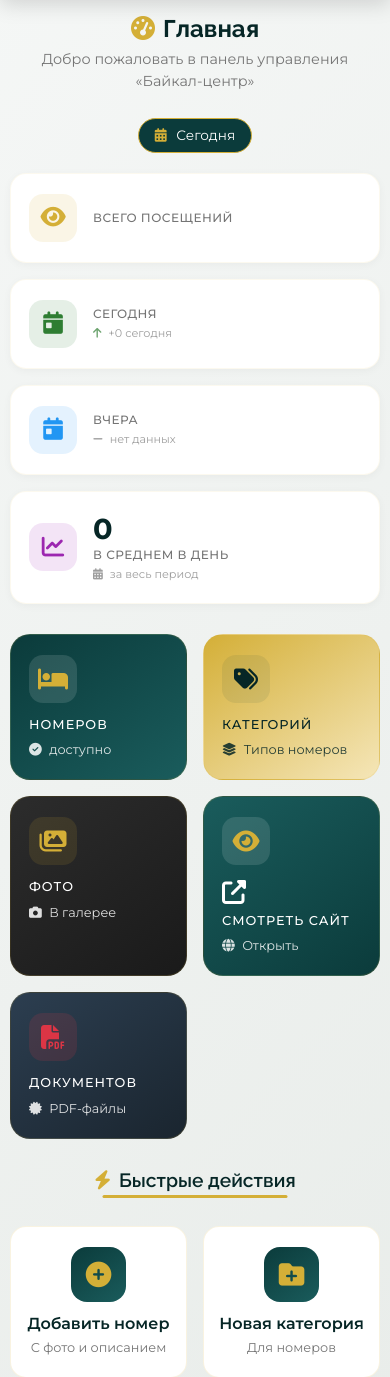
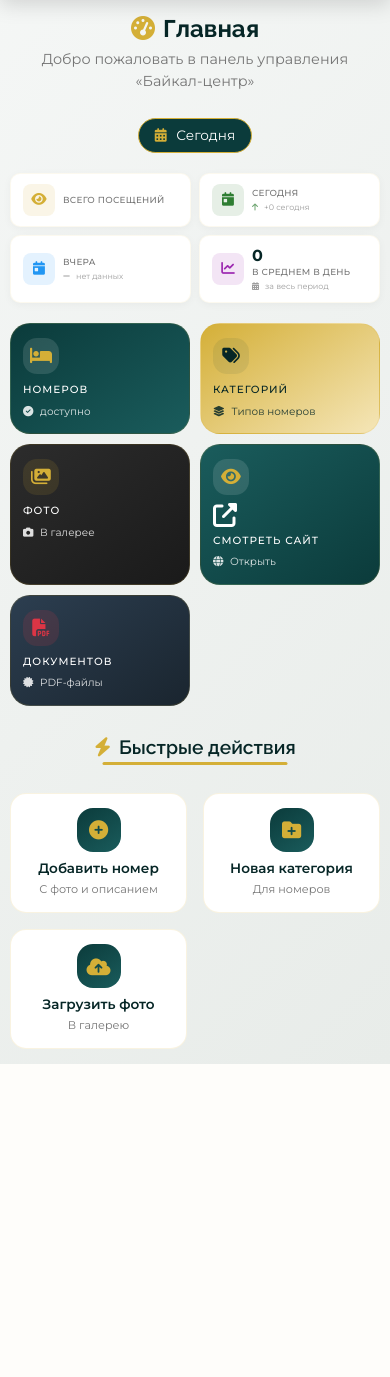
Before and after one commit to Vane4kaddd/baikal-center, a Flask app: template templates/admin/dashboard.html in a window 390 px wide. Shown: the part 70-1447 px from the top of the page. After the commit the page ends 1134 px from the top, so only its background shows below. Run offline with Flask 3, Linux system fonts and the light colour scheme; the template is opened without the code that fills it, so the values that code supplies are empty; data comes from the database, SQL or seed files in the repository; some libraries are stand-ins or nearby versions.

Commit message:
Update dashboard.html

```diff
--- a/templates/admin/dashboard.html
+++ b/templates/admin/dashboard.html
@@ -228,55 +228,6 @@
         margin-bottom: 0;
     }
 
-    @media (max-width: 1200px) {
-        .stat-grid {
-            grid-template-columns: repeat(3, 1fr);
-        }
-    }
-
-    @media (max-width: 992px) {
-        .stat-grid {
-            grid-template-columns: repeat(2, 1fr);
-        }
-    }
-
-    @media (max-width: 768px) {
-        .stat-grid {
-            grid-template-columns: repeat(2, 1fr);
-        }
-
-        .dashboard-header {
-            text-align: center;
-            margin-bottom: 20px;
-        }
-
-        .dashboard-header h1 {
-            font-size: 1.5rem;
-        }
-
-        .stat-value {
-            font-size: 1.8rem;
-        }
-
-        .section-title {
-            display: block;
-            text-align: center;
-        }
-
-        .section-title::after {
-            left: 50%;
-            transform: translateX(-50%);
-        }
-
-        .dashboard-header {
-            text-align: center !important;
-        }
-
-        .date-badge {
-            position: static !important;
-            margin-top: 10px !important;
-        }
-    }
     /* ===== ВИДЖЕТЫ СТАТИСТИКИ ПОСЕЩЕНИЙ ===== */
     .stats-widgets {
         display: grid;
@@ -364,15 +315,165 @@
         margin-right: 4px;
     }
 
+    /* ===== АДАПТИВНОСТЬ ===== */
+    @media (max-width: 1200px) {
+        .stat-grid {
+            grid-template-columns: repeat(3, 1fr);
+        }
+    }
+
     @media (max-width: 992px) {
+        .stat-grid {
+            grid-template-columns: repeat(2, 1fr);
+        }
         .stats-widgets {
             grid-template-columns: repeat(2, 1fr);
         }
     }
 
-@media (max-width: 576px) {
+    @media (max-width: 768px) {
+        /* Компактные виджеты для телефона */
         .stats-widgets {
-        grid-template-columns: 1fr;
+            grid-template-columns: repeat(2, 1fr);
+            gap: 10px;
+            margin-bottom: 20px;
+        }
+
+        .stats-widget {
+            padding: 12px 14px;
+            gap: 10px;
+            border-radius: 12px;
+        }
+
+        .stats-widget .icon {
+            width: 36px;
+            height: 36px;
+            font-size: 1rem;
+            border-radius: 10px;
+        }
+
+        .stats-widget .info .value {
+            font-size: 1.2rem;
+        }
+
+        .stats-widget .info .label {
+            font-size: 0.6rem;
+        }
+
+        .stats-widget .info .sub {
+            font-size: 0.6rem;
+        }
+
+        .stat-grid {
+            grid-template-columns: repeat(2, 1fr);
+        }
+
+        .dashboard-header {
+            text-align: center;
+            margin-bottom: 20px;
+        }
+
+        .dashboard-header h1 {
+            font-size: 1.5rem;
+        }
+
+        .stat-value {
+            font-size: 1.8rem;
+        }
+
+        .section-title {
+            display: block;
+            text-align: center;
+        }
+
+        .section-title::after {
+            left: 50%;
+            transform: translateX(-50%);
+        }
+
+        .date-badge {
+            position: static !important;
+            margin-top: 10px !important;
+        }
+    }
+
+    @media (max-width: 480px) {
+        /* Очень маленькие экраны */
+        .stats-widgets {
+            grid-template-columns: repeat(2, 1fr);
+            gap: 8px;
+        }
+
+        .stats-widget {
+            padding: 10px 12px;
+            gap: 8px;
+            border-radius: 10px;
+        }
+
+        .stats-widget .icon {
+            width: 32px;
+            height: 32px;
+            font-size: 0.85rem;
+            border-radius: 8px;
+        }
+
+        .stats-widget .info .value {
+            font-size: 1rem;
+        }
+
+        .stats-widget .info .label {
+            font-size: 0.55rem;
+            letter-spacing: 0.3px;
+        }
+
+        .stats-widget .info .sub {
+            font-size: 0.5rem;
+        }
+
+        .stat-grid {
+            gap: 10px;
+        }
+
+        .stat-card .card-body {
+            padding: 14px 12px;
+        }
+
+        .stat-icon {
+            width: 36px;
+            height: 36px;
+            font-size: 1.1rem;
+            margin-bottom: 8px;
+        }
+
+        .stat-value {
+            font-size: 1.4rem;
+        }
+
+        .stat-label {
+            font-size: 0.65rem;
+        }
+
+        .stat-sub {
+            font-size: 0.65rem;
+        }
+
+        .action-card {
+            padding: 14px 10px;
+        }
+
+        .action-icon {
+            width: 44px;
+            height: 44px;
+            font-size: 1.2rem;
+            margin-bottom: 8px;
+        }
+
+        .action-card h4 {
+            font-size: 0.85rem;
+        }
+
+        .action-card p {
+            font-size: 0.7rem;
         }
     }
 </style>
@@ -387,6 +488,7 @@
         {{ now.strftime('%d %B %Y') | e if now else 'Сегодня' }}
     </div>
 </div>
+
 <!-- ===== ВИДЖЕТЫ ПОСЕЩЕНИЙ ===== -->
 <div class="stats-widgets" data-aos="fade-up">
     <!-- Всего посещений -->
@@ -456,6 +558,7 @@
         </div>
     </div>
 </div>
+
 <div class="stat-grid">
     <a href="{{ url_for('admin_rooms') }}" class="stat-card stat-rooms"
        aria-label="Перейти к управлению номерами">
```
Lines whose indentation alone changed are shown as unchanged.
